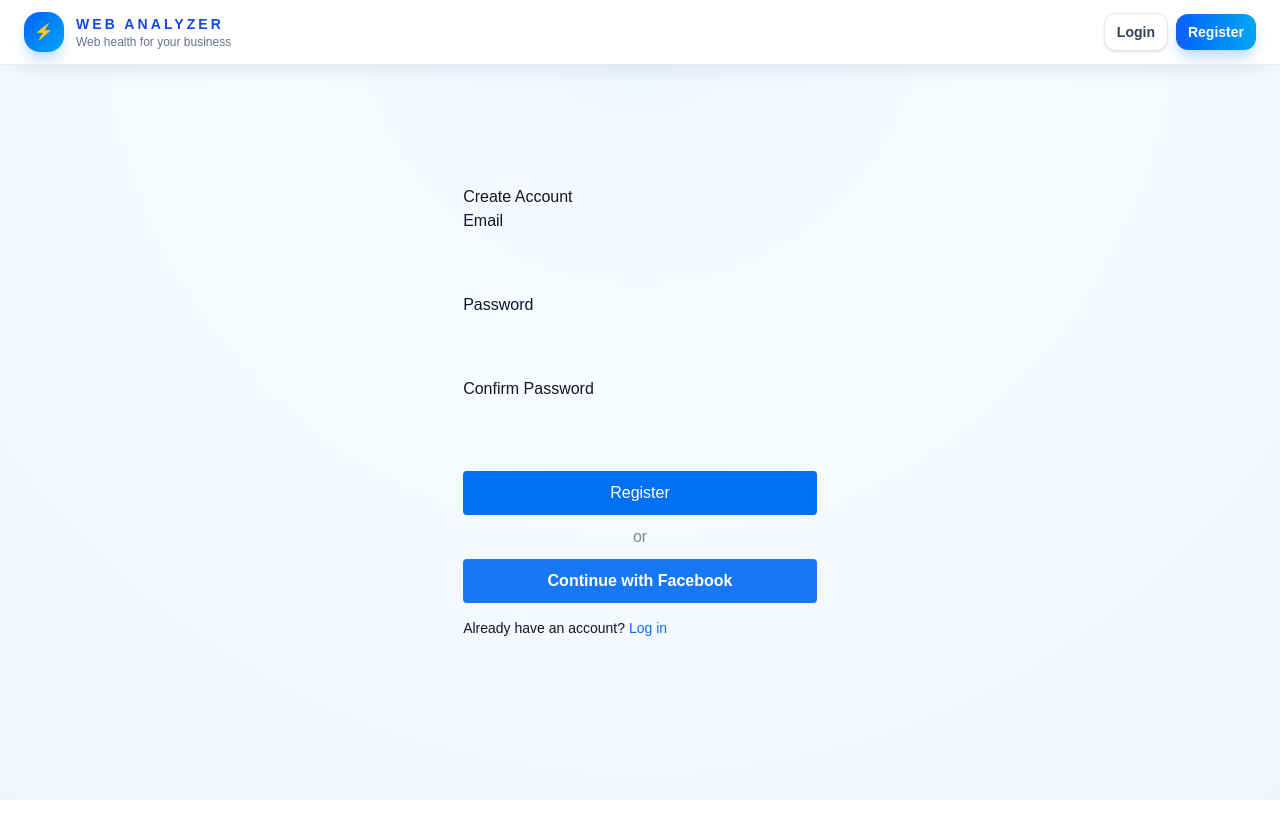
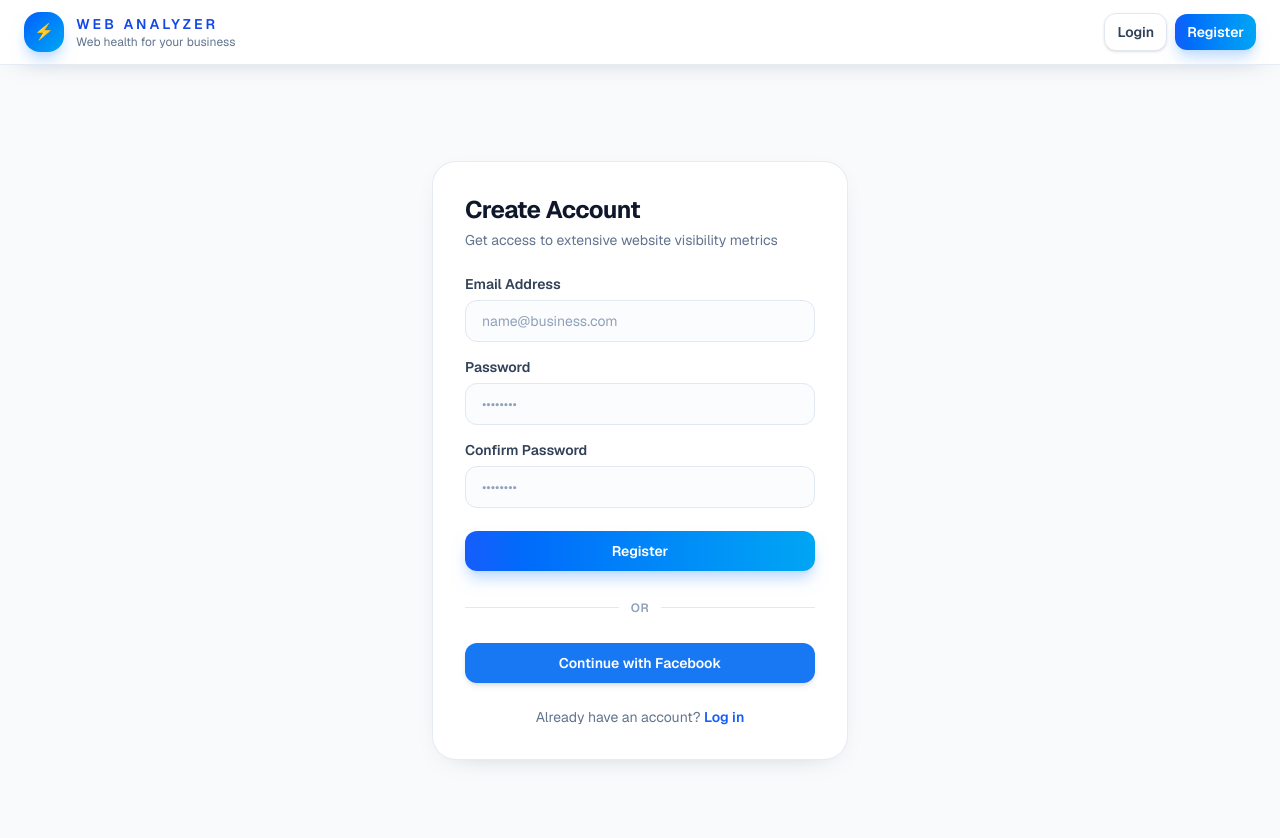
Before and after one commit to gabrieldragoscalin-hash/web_analyzer, a Next.js app in the folder frontend/: page /register in a window 1280 px wide. Shown: the top 838 px of the page. Before the commit the page ends 800 px from the top, so only its background shows below. Built offline with nearby package versions, Linux system fonts and the light colour scheme; no server answers.

Commit message:
login and register page design

```diff
--- a/frontend/src/app/login/page.tsx
+++ b/frontend/src/app/login/page.tsx
@@ -10,43 +10,83 @@ export default async function LoginPage({
     const { error, message } = await searchParams
 
     return (
-        <>
+        <div className="min-h-screen bg-slate-50 text-slate-900 font-sans selection:bg-blue-500 selection:text-white">
             <Navbar user={null} />
-            <div style={{ maxWidth: '400px', margin: '100px auto', padding: '20px', fontFamily: 'sans-serif' }}>
-                <h2>Sign In</h2>
+
+            <div className="mx-auto max-w-md px-4 py-16 sm:py-24">
+                <div className="rounded-3xl border border-slate-200/80 bg-white p-6 sm:p-8 shadow-[0_8px_30px_-20px_rgba(15,23,42,0.35)]">
+                    <div className="mb-6">
+                        <h2 className="text-2xl font-bold tracking-tight text-slate-900">Welcome Back</h2>
+                        <p className="mt-1 text-sm text-slate-500">Sign in to manage your website analytics</p>
+                    </div>
+
                     <form style={{ display: 'flex', flexDirection: 'column', gap: '15px' }}>
-
-                    {/* Error and Success banners render right here */}
-                    {error && <p style={{ color: 'red', fontSize: '14px' }}>{error}</p>}
-                    {message && <p style={{ color: 'green', fontSize: '14px', backgroundColor: '#e6f4ea', padding: '8px', borderRadius: '4px' }}>{message}</p>}
+                        {error && (
+                            <p className="rounded-xl bg-red-50 p-3 text-sm font-medium text-red-600 border border-red-100">
+                                {error}
+                            </p>
+                        )}
+                        {message && (
+                            <p className="rounded-xl bg-green-50 p-3 text-sm font-medium text-green-600 border border-green-100">
+                                {message}
+                            </p>
+                        )}
 
                         <div>
-                        <label htmlFor="email">Email</label>
-                        <input id="email" name="email" type="email" required style={{ width: '100%', padding: '8px', marginTop: '5px' }} />
+                            <label htmlFor="email" className="block text-sm font-semibold text-slate-700">Email Address</label>
+                            <input
+                                id="email"
+                                name="email"
+                                type="email"
+                                required
+                                className="mt-1.5 block w-full rounded-xl border border-slate-200 bg-slate-50/50 px-4 py-2.5 text-sm outline-none transition-all placeholder:text-slate-400 focus:border-blue-500 focus:bg-white focus:ring-2 focus:ring-blue-100"
+                                placeholder="name@business.com"
+                            />
                         </div>
 
                         <div>
-                        <label htmlFor="password">Password</label>
-                        <input id="password" name="password" type="password" required style={{ width: '100%', padding: '8px', marginTop: '5px' }} />
+                            <label htmlFor="password" className="block text-sm font-semibold text-slate-700">Password</label>
+                            <input
+                                id="password"
+                                name="password"
+                                type="password"
+                                required
+                                className="mt-1.5 block w-full rounded-xl border border-slate-200 bg-slate-50/50 px-4 py-2.5 text-sm outline-none transition-all placeholder:text-slate-400 focus:border-blue-500 focus:bg-white focus:ring-2 focus:ring-blue-100"
+                                placeholder="••••••••"
+                            />
                         </div>
 
-                    <button formAction={login} style={{ padding: '10px', background: '#0070f3', color: 'white', border: 'none', borderRadius: '4px', cursor: 'pointer' }}>
+                        <button
+                            formAction={login}
+                            className="mt-2 rounded-xl bg-gradient-to-r from-blue-600 to-sky-500 px-4 py-2.5 text-sm font-semibold text-white shadow-lg shadow-blue-200 transition-colors hover:from-blue-700 hover:to-sky-600"
+                        >
                             Log In
                         </button>
                     </form>
 
-                <div style={{ textAlign: 'center', color: '#888', margin: '10px 0' }}>or</div>
+                    <div className="relative my-6 text-center">
+                        <div className="absolute inset-0 flex items-center"><span className="w-full border-t border-slate-200" /></div>
+                        <span className="relative bg-white px-3 text-xs font-semibold uppercase tracking-wider text-slate-400">or</span>
+                    </div>
 
-                <form action={loginWithFacebook} style={{ display: 'flex', flexDirection: 'column', gap: '15px' }}>
-                    <button type="submit" style={{ padding: '10px', background: '#1877F2', color: 'white', border: 'none', borderRadius: '4px', cursor: 'pointer', fontWeight: 'bold' }}>
+                    {/* Facebook OAuth */}
+                    <form action={loginWithFacebook} style={{ display: 'flex', flexDirection: 'column' }}>
+                        <button
+                            type="submit"
+                            className="rounded-xl bg-[#1877F2] px-4 py-2.5 text-sm font-semibold text-white shadow-md hover:bg-[#166FE5] transition-colors flex items-center justify-center gap-2"
+                        >
                             Continue with Facebook
                         </button>
                     </form>
 
-                <p style={{ fontSize: '14px', marginTop: '15px' }}>
-                    Don't have an account? <Link href="/register" style={{ color: '#0070f3' }}>Register here</Link>
+                    <p className="mt-6 text-center text-sm text-slate-500">
+                        Don't have an account?{' '}
+                        <Link href="/register" className="font-semibold text-blue-600 hover:text-blue-700 decoration-transparent">
+                            Register here
+                        </Link>
                     </p>
                 </div>
-        </>
+            </div>
+        </div>
     )
 }
--- a/frontend/src/app/register/page.tsx
+++ b/frontend/src/app/register/page.tsx
@@ -10,45 +10,90 @@ export default async function RegisterPage({
     const { error } = await searchParams
 
     return (
-        <>
+        <div className="min-h-screen bg-slate-50 text-slate-900 font-sans selection:bg-blue-500 selection:text-white">
             <Navbar user={null} />
-            <div style={{ maxWidth: '400px', margin: '100px auto', padding: '20px', fontFamily: 'sans-serif' }}>
-                <h2>Create Account</h2>
+
+            <div className="mx-auto max-w-md px-4 py-16 sm:py-24">
+                <div className="rounded-3xl border border-slate-200/80 bg-white p-6 sm:p-8 shadow-[0_8px_30px_-20px_rgba(15,23,42,0.35)]">
+                    <div className="mb-6">
+                        <h2 className="text-2xl font-bold tracking-tight text-slate-900">Create Account</h2>
+                        <p className="mt-1 text-sm text-slate-500">Get access to extensive website visibility metrics</p>
+                    </div>
+
                     <form style={{ display: 'flex', flexDirection: 'column', gap: '15px' }}>
-                    {error && <p style={{ color: 'red', fontSize: '14px' }}>{error}</p>}
+                        {error && (
+                            <p className="rounded-xl bg-red-50 p-3 text-sm font-medium text-red-600 border border-red-100">
+                                {error}
+                            </p>
+                        )}
 
                         <div>
-                        <label htmlFor="email">Email</label>
-                        <input id="email" name="email" type="email" required style={{ width: '100%', padding: '8px', marginTop: '5px' }} />
+                            <label htmlFor="email" className="block text-sm font-semibold text-slate-700">Email Address</label>
+                            <input
+                                id="email"
+                                name="email"
+                                type="email"
+                                required
+                                className="mt-1.5 block w-full rounded-xl border border-slate-200 bg-slate-50/50 px-4 py-2.5 text-sm outline-none transition-all placeholder:text-slate-400 focus:border-blue-500 focus:bg-white focus:ring-2 focus:ring-blue-100"
+                                placeholder="name@business.com"
+                            />
                         </div>
 
                         <div>
-                        <label htmlFor="password">Password</label>
-                        <input id="password" name="password" type="password" required style={{ width: '100%', padding: '8px', marginTop: '5px' }} />
+                            <label htmlFor="password" className="block text-sm font-semibold text-slate-700">Password</label>
+                            <input
+                                id="password"
+                                name="password"
+                                type="password"
+                                required
+                                className="mt-1.5 block w-full rounded-xl border border-slate-200 bg-slate-50/50 px-4 py-2.5 text-sm outline-none transition-all placeholder:text-slate-400 focus:border-blue-500 focus:bg-white focus:ring-2 focus:ring-blue-100"
+                                placeholder="••••••••"
+                            />
                         </div>
 
                         <div>
-                        <label htmlFor="confirmPassword">Confirm Password</label>
-                        <input id="confirmPassword" name="confirmPassword" type="password" required style={{ width: '100%', padding: '8px', marginTop: '5px' }} />
+                            <label htmlFor="confirmPassword" className="block text-sm font-semibold text-slate-700">Confirm Password</label>
+                            <input
+                                id="confirmPassword"
+                                name="confirmPassword"
+                                type="password"
+                                required
+                                className="mt-1.5 block w-full rounded-xl border border-slate-200 bg-slate-50/50 px-4 py-2.5 text-sm outline-none transition-all placeholder:text-slate-400 focus:border-blue-500 focus:bg-white focus:ring-2 focus:ring-blue-100"
+                                placeholder="••••••••"
+                            />
                         </div>
 
-                    <button formAction={signup} style={{ padding: '10px', background: '#0070f3', color: 'white', border: 'none', borderRadius: '4px', cursor: 'pointer', marginTop: '10px' }}>
+                        <button
+                            formAction={signup}
+                            className="mt-2 rounded-xl bg-gradient-to-r from-blue-600 to-sky-500 px-4 py-2.5 text-sm font-semibold text-white shadow-lg shadow-blue-200 transition-colors hover:from-blue-700 hover:to-sky-600"
+                        >
                             Register
                         </button>
                     </form>
 
-                <div style={{ textAlign: 'center', color: '#888', margin: '10px 0' }}>or</div>
+                    <div className="relative my-6 text-center">
+                        <div className="absolute inset-0 flex items-center"><span className="w-full border-t border-slate-200" /></div>
+                        <span className="relative bg-white px-3 text-xs font-semibold uppercase tracking-wider text-slate-400">or</span>
+                    </div>
 
-                <form action={loginWithFacebook} style={{ display: 'flex', flexDirection: 'column', gap: '15px' }}>
-                    <button type="submit" style={{ padding: '10px', background: '#1877F2', color: 'white', border: 'none', borderRadius: '4px', cursor: 'pointer', fontWeight: 'bold' }}>
+                    {/* Facebook OAuth */}
+                    <form action={loginWithFacebook} style={{ display: 'flex', flexDirection: 'column' }}>
+                        <button
+                            type="submit"
+                            className="rounded-xl bg-[#1877F2] px-4 py-2.5 text-sm font-semibold text-white shadow-md hover:bg-[#166FE5] transition-colors flex items-center justify-center gap-2"
+                        >
                             Continue with Facebook
                         </button>
                     </form>
-                <p style={{ fontSize: '14px', marginTop: '15px' }}>
-                    Already have an account? <Link href="/login" style={{ color: '#0070f3' }}>Log in</Link>
+
+                    <p className="mt-6 text-center text-sm text-slate-500">
+                        Already have an account?{' '}
+                        <Link href="/login" className="font-semibold text-blue-600 hover:text-blue-700 decoration-transparent">
+                            Log in
+                        </Link>
                     </p>
                 </div>
-
-        </>
+            </div>
+        </div>
     )
 }
```
Lines whose indentation alone changed are shown as unchanged.
